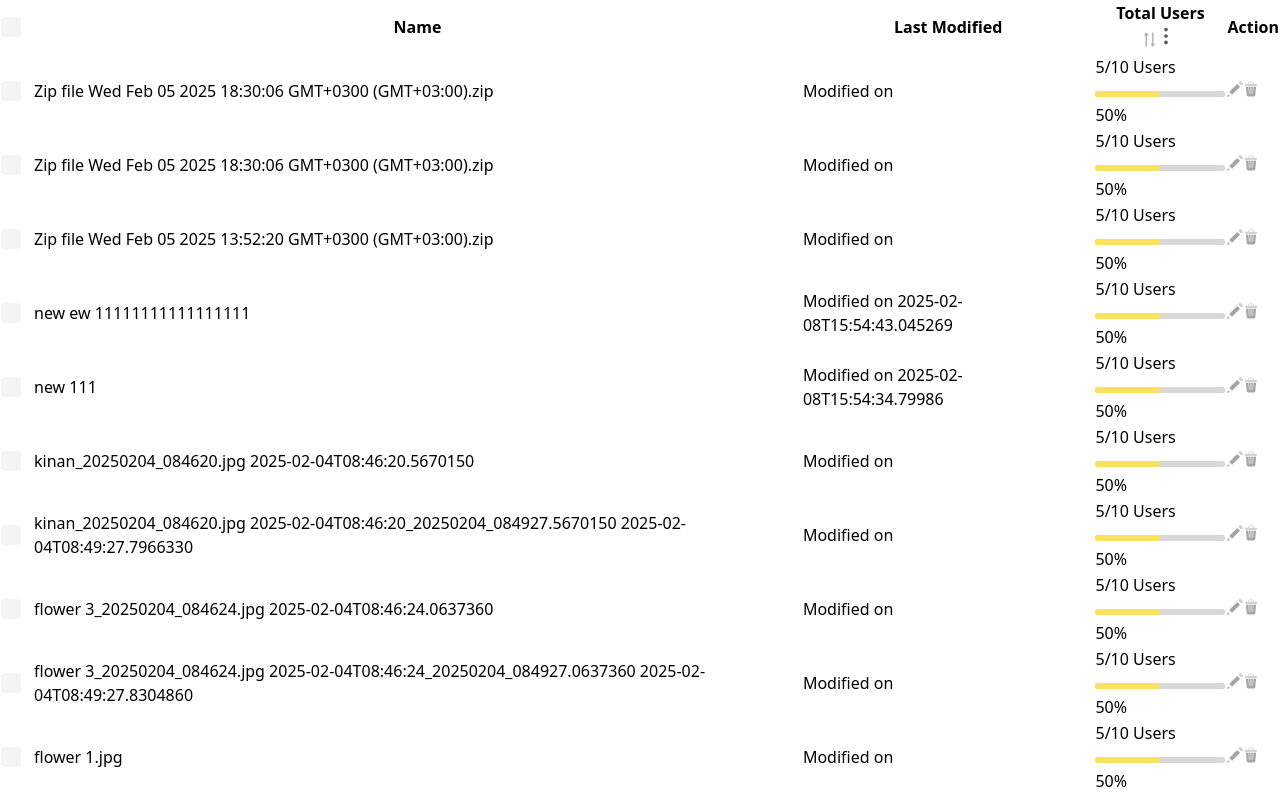
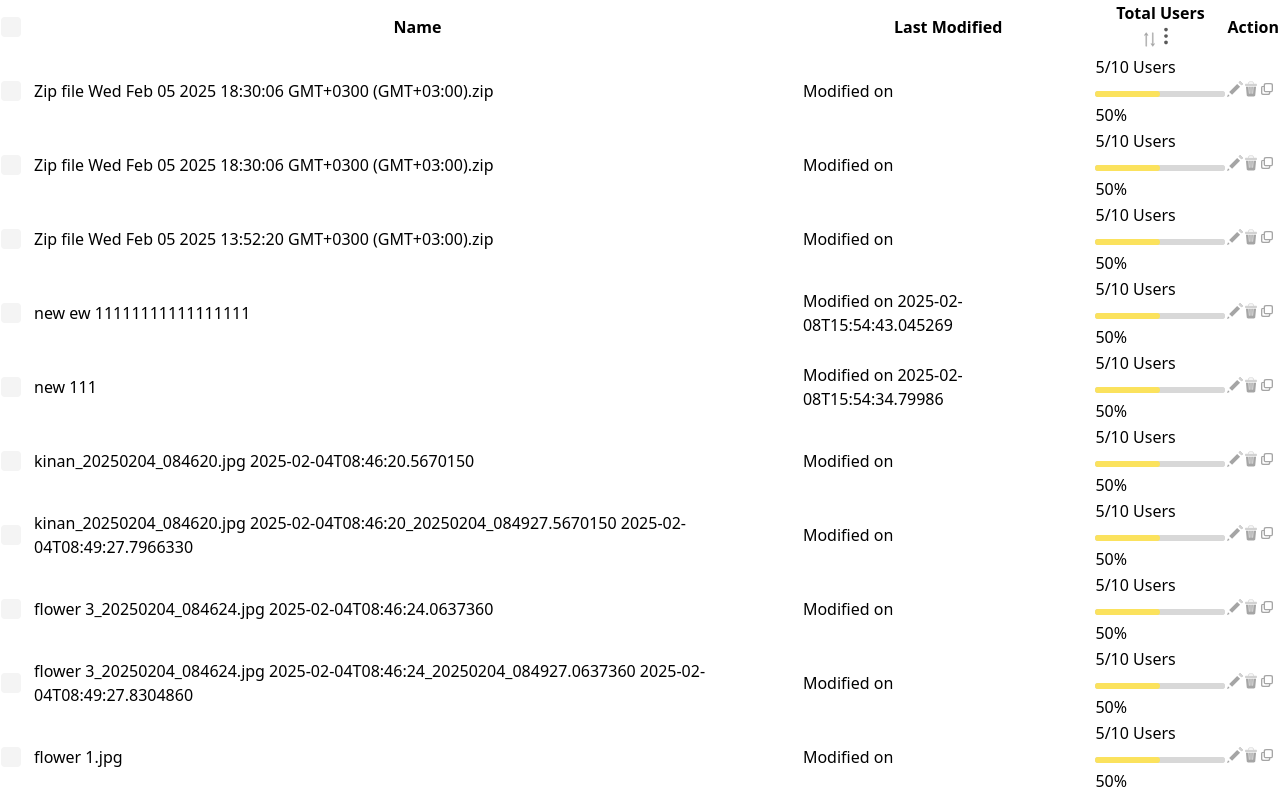
Before and after one commit to kinan-sleman/oonatech-package-components, a React (Vite) app: page /table in a window 1280 px wide. Shown: the top 799 px of the page. Built offline with nearby package versions, Linux system fonts and the light colour scheme.

Commit message:
add clone action to Data table

```diff
--- a/src/components/DataPreviewTypes/sub-component/Table/TableBody.tsx
+++ b/src/components/DataPreviewTypes/sub-component/Table/TableBody.tsx
@@ -15,6 +15,7 @@ import CheckBox from "../../../formElemnts/CheckBox";
 import ImgHelper from "../../../elements/ImgHelper";
 import Cancel from "../../../icons/Cancel";
 import Show from "../../../icons/Show";
+import Clone from "../../../icons/Clone";
 
 const AntSwitch = styled(Switch)(() => ({
   width: 38,
@@ -556,6 +557,8 @@ const Action = ({
             ? "hover:bg-[#E9F3FF]"
             : type === "show"
             ? "hover:bg-[#6675FF]"
+            : type === "clone"
+            ? "hover:bg-[#bcffc2]"
             : ""
           : "cursor-not-allowed opacity-75"
       } flex items-center justify-center ${className}`}
@@ -568,6 +571,7 @@ const Action = ({
 
 const actionsMapping = (type: string, hovered: boolean) => {
   const actionsMapping: { [key: string]: ReactNode } = {
+    clone: <Clone hovered={hovered} />,
     delete: <Delete hovered={hovered} />,
     edit: <Edit hovered={hovered} />,
     cancel: <Cancel hovered={hovered} />,
--- a/src/components/DataPreviewTypes/sub-component/types/tableTypes.ts
+++ b/src/components/DataPreviewTypes/sub-component/types/tableTypes.ts
@@ -85,6 +85,7 @@ export type ActionTypes = {
   type:
     | "delete"
     | "edit"
+    | "clone"
     | "expand"
     | "custom"
     | "editLangEnable"
--- /dev/null
+++ b/src/components/icons/Clone.tsx
@@ -0,0 +1,18 @@
+import React from 'react'
+
+export default function Clone({ hovered }: { hovered: boolean }) {
+    return (
+        <svg width="16"
+            height="16"
+            viewBox="0 0 24 24"
+            fill="none"
+            xmlns="http://www.w3.org/2000/svg"><g id="SVGRepo_bgCarrier" stroke-width="0"></g><g id="SVGRepo_tracerCarrier" stroke-linecap="round" stroke-linejoin="round"></g><g id="SVGRepo_iconCarrier">
+                <path
+                    className="transition-[stroke] duration-300"
+                    d="M8 8H7.2C6.0799 8 5.51984 8 5.09202 8.21799C4.71569 8.40973 4.40973 8.71569 4.21799 9.09202C4 9.51984 4 10.0799 4 11.2V16.8C4 17.9201 4 18.4802 4.21799 18.908C4.40973 19.2843 4.71569 19.5903 5.09202 19.782C5.51984 20 6.0799 20 7.2 20H12.8C13.9201 20 14.4802 20 14.908 19.782C15.2843 19.5903 15.5903 19.2843 15.782 18.908C16 18.4802 16 17.9201 16 16.8V16M11.2 16H16.8C17.9201 16 18.4802 16 18.908 15.782C19.2843 15.5903 19.5903 15.2843 19.782 14.908C20 14.4802 20 13.9201 20 12.8V7.2C20 6.0799 20 5.51984 19.782 5.09202C19.5903 4.71569 19.2843 4.40973 18.908 4.21799C18.4802 4 17.9201 4 16.8 4H11.2C10.0799 4 9.51984 4 9.09202 4.21799C8.71569 4.40973 8.40973 4.71569 8.21799 5.09202C8 5.51984 8 6.07989 8 7.2V12.8C8 13.9201 8 14.4802 8.21799 14.908C8.40973 15.2843 8.71569 15.5903 9.09202 15.782C9.51984 16 10.0799 16 11.2 16Z"
+                    stroke={hovered ? "#1fb85c" : "#A5A5A5"} stroke-width="2" stroke-linecap="round" stroke-linejoin="round">
+                </path>
+            </g>
+        </svg>
+    )
+}
--- a/src/pages/DataPreviewTypesComponent.tsx
+++ b/src/pages/DataPreviewTypesComponent.tsx
@@ -970,6 +970,12 @@ export default function DataPreviewTypesComponent() {
 				console.log('"delete": ', "delete");
 			},
 		},
+		{
+			type: "clone",
+			onClick: () => {
+				console.log('"clone": ', "clone");
+			},
+		},
 	];
 
 	const generatePdf = async () => {
```
